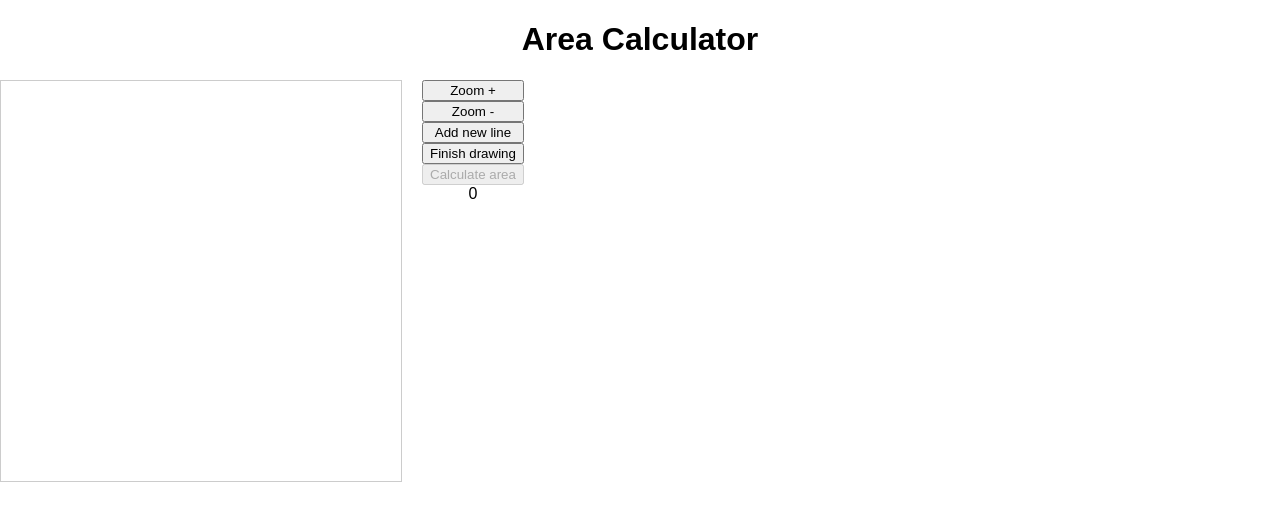
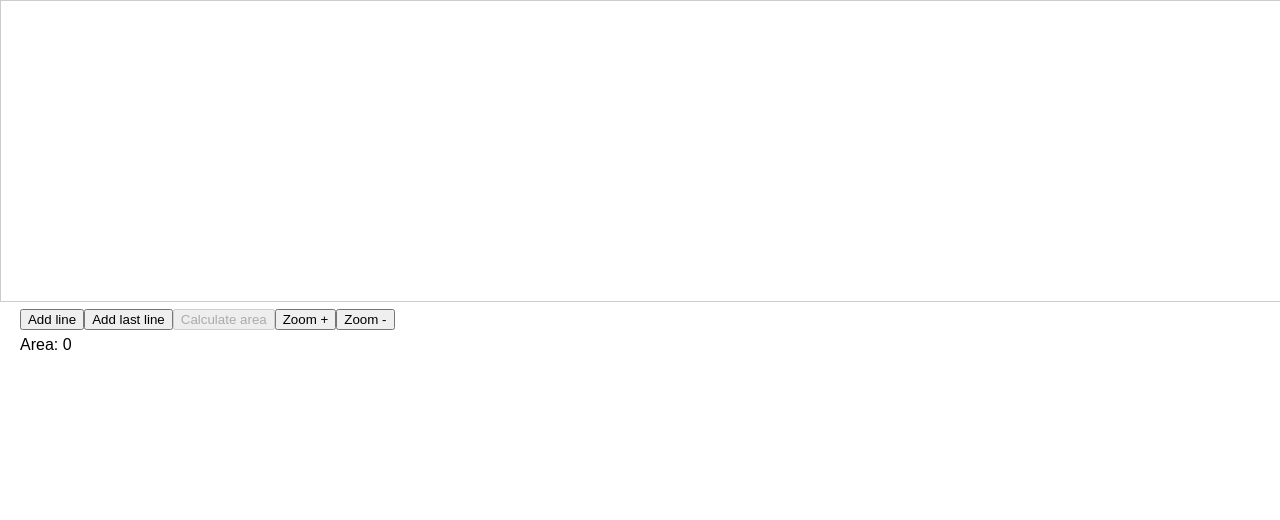
Before and after one commit to vesanaumane/AreaCalculator, a React (Create React App) app: page / in a window 1280 px wide. Shown: the top 520 px of the page. Built offline with nearby package versions, Linux system fonts and the light colour scheme; the HTML template or start-up script is replaced by a standard one.

Commit message:
Fixed LineInfo and LineInfos to use hooks correctly.

```diff
--- a/src/App.css
+++ b/src/App.css
@@ -1,11 +1,10 @@
 .App {
   font-family: sans-serif;
-  text-align: center;
 }
 
 .drawing {
   display: flex;
-  flex-direction: row;
+  flex-direction: column;
 }
 
 .drawingboard {
@@ -15,9 +14,22 @@
 
 .buttons {
   display: flex;
-  margin-left: 20px;
-  flex-direction: column;
-  padding-top: 0px;
+  margin-left: 10pt;
+  margin-right: 10pt;
+  flex-direction: row;
+  padding-top: 5pt;
+  padding-left: 5pt;
+  width: 100%;
+}
+
+.area {
+  display: flex;
+  margin-left: 10pt;
+  margin-right: 10pt;
+  padding-left: 5pt;
+  flex-direction: row;
+  padding-top: 5pt;
+  width: 100%;
 }
 
 .debug-data {
@@ -28,10 +40,27 @@
 ul.debug {
   list-style-type: decimal;
   list-style-position: inside;
-  margin: 0;
-  padding: 6pt;
+  margin-left: 5pt;
+  padding: 0;
 }
 
 ul.debug li {
+  padding: 0;
+}
+
+.lineinfos {
+  display: flex;
+  flex-direction: column;
+  justify-content: left;
+  vertical-align: left;
+  margin-bottom: 10pt;
+  margin-top: 10pt;
+  margin-left: 5pt;
+  padding: 0;
+}
+
+.lineinfo {
+  float: left;
+  margin: 5pt;
   padding: 5pt;
 }
--- a/src/App.js
+++ b/src/App.js
@@ -42,9 +42,16 @@ export default function App() {
     // Zoom-level.
     const [ zoom, setZoom ] = useState( 1 );
 
+    // Canvas width.
+    const [ canvasWidth, setCanvasWidth ] = useState( window.innerWidth );
+
     // Current state.
-    const stateRef = useRef();
-    stateRef.currentLines = lines;
+   /* const stateRef = useRef();
+    stateRef.currentLines = lines; */
+
+    useEffect( () => {
+        console.log( "test app" )
+    });
 
     // Call back for getting the data from input fields.
     function dataFromInputFields ( input ) {
@@ -96,8 +103,8 @@ export default function App() {
             return oldVersion + 1;
         } );
 
+        redraw();
 
-        redraw();
     }
 
      // Call back for redrawing the canvas.
@@ -121,7 +128,7 @@ export default function App() {
 
         // Clear canvas.
         const ctx = canvas.current.getContext( "2d" );
-        ctx.clearRect( 0, 0, canvas.current.width, canvas.current.height );
+        ctx.clearRect( 0, 0, canvas.current.width - 2, canvas.current.height );
 
         // Draw the line.
         ctx.beginPath();
@@ -135,7 +142,7 @@ export default function App() {
            line.draw( ctx );
         });
 
-    }, [ isDrawing, isDrawingAllowed, start, end, requestRedraw ]);
+    }, [ isDrawing, isDrawingAllowed, start, end, requestRedraw, lines ]);
 
     // When mouse is down, start drawing.
     function handleMouseDown(e) {
@@ -363,7 +370,6 @@ export default function App() {
     return (
 
         <div className="App">
-            <h1>Area Calculator</h1>
             <div className="drawing">
                 <div className="drawingboard">
                     <canvas
@@ -374,30 +380,33 @@ export default function App() {
                         onTouchStart={handleTouchStart}
                         onTouchMove={handleTouchMove}
                         onTouchEnd={handleTouchEnd}
-                        width="400"
-                        height="400"
+                        width={canvasWidth}
+                        height="300"
                         style={{ border: "1px solid #ccc" }
                         }
                     ></canvas>
                 </div>
                 <div className="buttons">
+
+                    <button className="new-line-button" disabled={!isDrawingAllowed} onClick={ () => handleOnClickAddNewLine()}>
+                        Add line
+                    </button>
+                    <button className="enddrawing_button" disabled={!isDrawingAllowed} onClick={ () => handleOnClickEnd()}>
+                        Add last line
+                    </button>
+                    <button className="calc_area_button" disabled={isDrawingAllowed} onClick={ () => handleOnClickArea()}>
+                        Calculate area
+                    </button>
                     <button className="zoom-in-button" onClick={ () => handleOnClickZoomIn()}>
                         Zoom +
                     </button>
                     <button className="zoom-in-button" onClick={ () => handleOnClickZoomOut()}>
                         Zoom -
                     </button>
-                    <button className="new-line-button" disabled={!isDrawingAllowed} onClick={ () => handleOnClickAddNewLine()}>
-                        Add new line
-                    </button>
-                    <button className="enddrawing_button" disabled={!isDrawingAllowed} onClick={ () => handleOnClickEnd()}>
-                        Finish drawing
-                    </button>
-                    <button className="calc_area_button" disabled={isDrawingAllowed} onClick={ () => handleOnClickArea()}>
-                        Calculate area
-                    </button>
-                    <label>{area}</label>
                 </div>
+                <div className="area" >
+                        <label >Area: {area}</label>
+                    </div>
                 <LineInfos lines={lines} linesVersion={linesVersion} inputCallback={ dataFromInputFields } />
                 <div className="debug-data">
                     <ul className="debug" >{debugData}</ul>
--- a/src/Line.js
+++ b/src/Line.js
@@ -22,9 +22,7 @@ export default class Line {
         if( this.length === newLength ) return;
 
         // Make shorter variable names.
-        var x1 = this.start.x;
         var x2 = this.end.x;
-        var y1 = this.start.y;
         var y2 = this.end.y;
 
         // Calculate delta for x and y.
@@ -128,17 +126,15 @@ export default class Line {
         var dx = x2 - x1;
         var dy = y2 - y1;
 
-        // Calculate line length.
-        var len = Math.sqrt(dx*dx+dy*dy);
-
         // Make the text to draw as: l: <length> a: <angle>
         var textToDraw = roundDouble( this.length, 2 ) + "  α=" + roundDouble( this.angle, 0 ) + "°";
 
         // Make sure the text fits to the line.
+        var len = Math.round( this.length )
 		var avail = len - 2 * padding;
-		if( ctx.measureText && ctx.measureText(textToDraw).width > avail ){
-			while (textToDraw && ctx.measureText(textToDraw+"…").width > avail) {
-                textToDraw = textToDraw.slice(0,-1);
+		if( ctx.measureText && ctx.measureText( textToDraw ).width > avail ){
+			while( textToDraw && ctx.measureText( textToDraw + "…" ).width > avail ) {
+                textToDraw = textToDraw.slice( 0, -1 );
             }
 			textToDraw += "…";
 		}
--- a/src/LineInfo.js
+++ b/src/LineInfo.js
@@ -1,51 +1,36 @@
 import React from 'react';
+import { useState, useEffect } from "react";
 
-export default class LineInfo extends React.Component {
+export default function LineInfo( { inputCallback, line } ) {
 
-    constructor( props ) {
-        super( props );
-        this.state = {
-            id: props.line.id,
-            line: props.line,
-            length: props.line.length,
-            angle: props.line.angle,
-            inputCallback: props.inputCallback
-        };
+    // Line.
+    // const [ lineData, setLineData ] = useState( line );
+    const [ length, setLength ] = useState( line.length );
+    const [ angle, setAngle ] = useState( line.angle );
+
+    function handleLengthInput( evt ) {
+        const input = evt.target.value;
+        const parseLength = parseFloat( input );
+        setLength( parseLength );
     }
 
-    handleLengthInput( evt ) {
+    function handleAngleInput( evt ) {
         const input = evt.target.value;
-        this.state.length = input;
+        setAngle( parseFloat( input ) );
     }
 
-    handleAngleInput( evt ) {
-        const input = evt.target.value;
-        this.state.angle = input;
+    function handleOnClick() {
+        inputCallback( { id: line.id, length: length, angle: angle } );
     }
 
-    handleOnClick() {
-        this.state.inputCallback( { id: this.state.line.id, length: this.state.length, angle: this.state.angle } );
-    }
-
-    updateLine( newLine ) {
-
-        const oldLine = this.state.line;
-        oldLine.line = newLine;
-        oldLine.length = newLine.length;
-        oldLine.angle = newLine.angle;
-
-        this.setState( oldLine );
-    }
-
-    render() {
-        return(
-            <li key={ this.state.line.id }>
+    return(
+            <div key={ line.id } className="lineInfo">
                 <div className="lineInfo">
-                    <input type="number" step="0.01" defaultValue={this.state.length} onChange={ evt => { this.handleLengthInput( evt ) } } />
-                    <input type="number" step="1" min={-360} max={360} defaultValue={this.state.angle} onChange={ evt => { this.handleAngleInput( evt ) } } />
-                    <button onClick={ () => { this.handleOnClick() }}>Save</button>
+                    <label>{line.id}. </label>
+                    <input type="number" step="0.01" defaultValue={line.length} onChange={ evt => { handleLengthInput( evt ) } } />
+                    <input type="number" step="1" min={-360} max={360} defaultValue={line.angle} onChange={ evt => { handleAngleInput( evt ) } } />
+                    <button onClick={ () => { handleOnClick() }}>Save</button>
                 </div>
-            </li>
+            </div>
         );
-    }
 }
--- a/src/LineInfos.js
+++ b/src/LineInfos.js
@@ -3,82 +3,16 @@ import React from 'react';
 import { useState, useEffect } from "react";
 import LineInfo from "./LineInfo.js"
 
-export default function LineInfos( props ) {
-
-    // All the lines.
-    const [ lines, setLines ] = useState( Array() );
-
-    // All data for the lines.
-    const [ lineData, setLineData ] = useState( Array() );
-
-    // Version number for the lines.
-    const [ linesVersion, setLinesVersion ] = useState( 0 );
-
-    // Set all lines, if not set. lines.length < props.lines.length && linesVersion != props.linesVersion
-    if( linesVersion != props.linesVersion ) {
-
-        if(  lines.length < props.lines.length  ) {
-
-            //Add or update lines.
-            props.lines.forEach( line => {
-                addOrUpdate( line, false );
-            });
-        } else {
-
-           //Add or update lines.
-           props.lines.forEach( line => {
-           addOrUpdate( line, true );
-        });
-        }
-
-        // Update lines version.
-        setLinesVersion( props.linesVersion );
-    }
-
-
-
-
-    // Add or update a line.
-    function addOrUpdate( line, doNotAdd ) {
-
-        // Check that the current line is not already there.
-        const oldLines = lines.slice();
-        const oldLineData = lineData.slice();
-        var alreadyAdded = false;
-
-        // Find if already added. Update data for it if needed.
-        for( var i = 0; i < oldLines.length; ++i )
-        {
-            if( oldLines[ i ].id === line.id ) {
-
-                // This line is already added.
-                alreadyAdded = true;
-
-                // Update data.
-                if( linesVersion != props.linesVersion ) {
-                    oldLines[ i ].length = line.length;
-                    oldLines[ i ].angle = line.angle;
-                    oldLines[ i ].line = line;
-                    oldLineData[ i ] = line;
-                }
-
-                break;
-            }
-        };
-
-        // Add new line.
-        if( !alreadyAdded && !doNotAdd ) {
-            const inputCallback = props.inputCallback;
-            const newLineInfo = new LineInfo( { line, inputCallback } );
-            oldLines.push(  newLineInfo.render() );
-            oldLineData.push( line );
-        }
-
-        setLines( oldLines );
-        setLineData( oldLineData );
-    }
+export default function LineInfos( { lines, inputCallback } ) {
 
     return(
-        <ol>{lines}</ol>
+        <div className="lineinfos">
+            { lines.map( linedata =>
+                <LineInfo
+                    key={linedata.id}
+                    inputCallback={inputCallback}
+                    line={linedata} />
+            ) }
+        </div>
     );
 }
```
Lines whose indentation alone changed are shown as unchanged.
